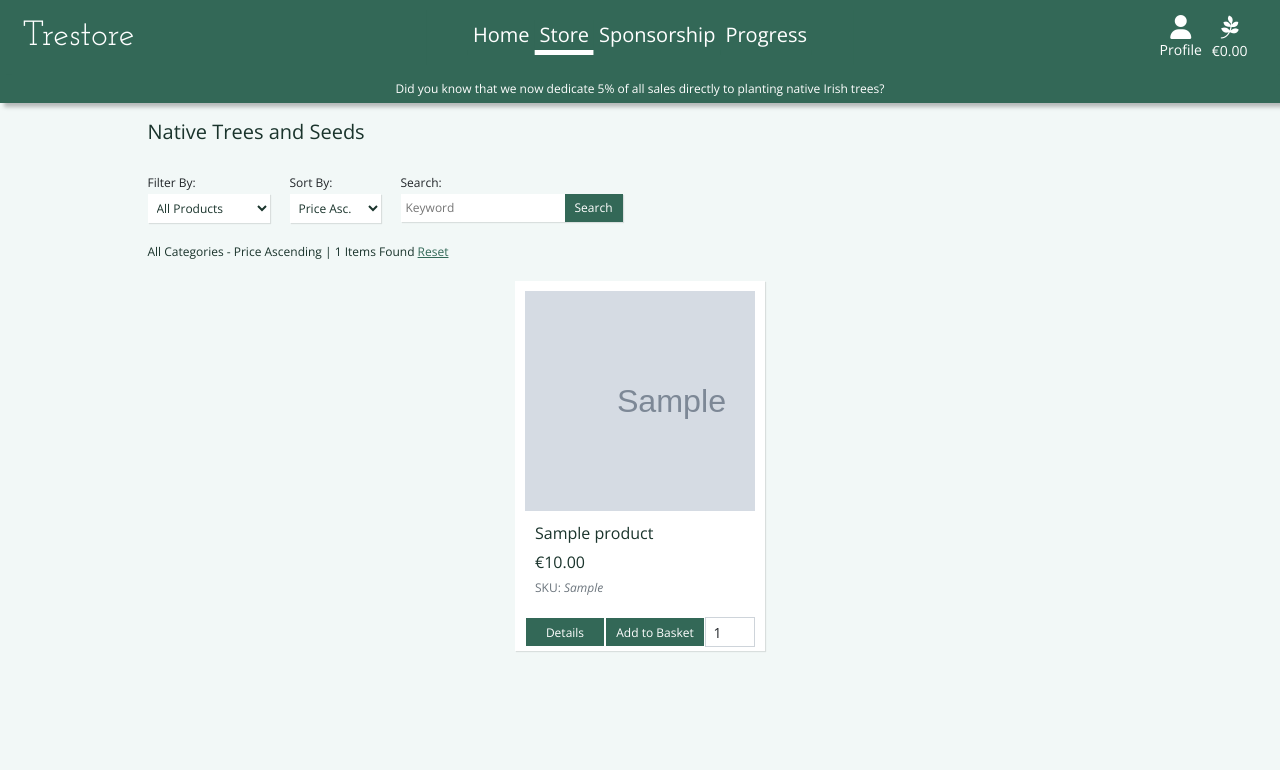
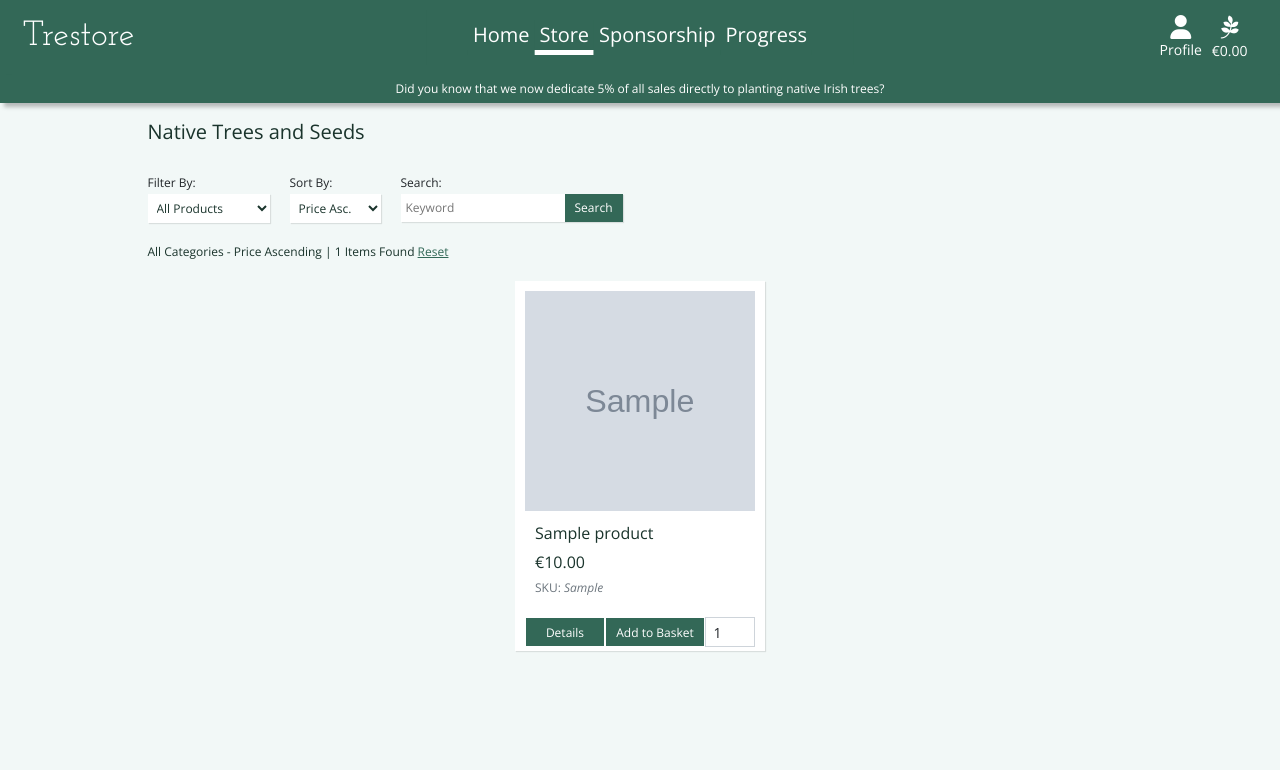
Before and after one commit to zackgithuboriginal/trestore-milestone-project-4, a Django app: page /products/ in a window 1280 px wide. Shown: the top 770 px of the page. Run offline with Django 3.2, Linux system fonts and the light colour scheme; tables that the repository leaves empty hold one stand-in row (values such as "Sample post"); grey boxes marked "Sample" are stand-in pictures; some libraries are stand-ins or nearby versions.

Commit message:
Centered image in product card

```diff
--- a/static/css/base.css
+++ b/static/css/base.css
@@ -567,6 +567,9 @@ h2.error-text {
     width: auto;
     height: 100%;
     margin: 0;
+    position: relative;
+    left: 50%;
+    transform: translateX(-50%);
 }
 
 .alt-product-image {
```
